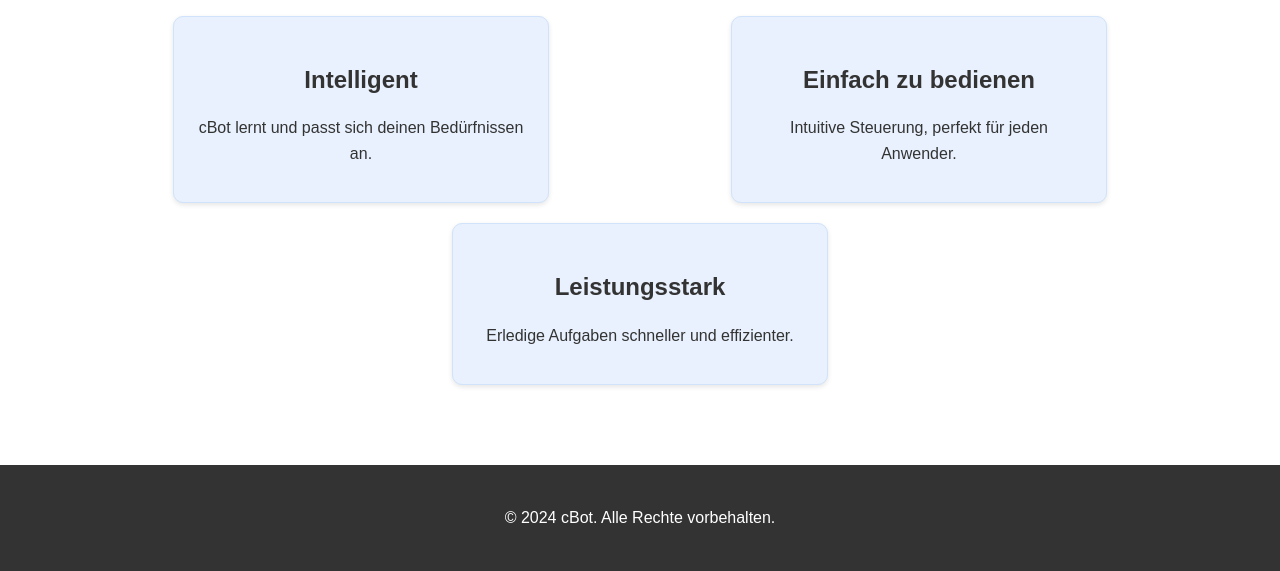
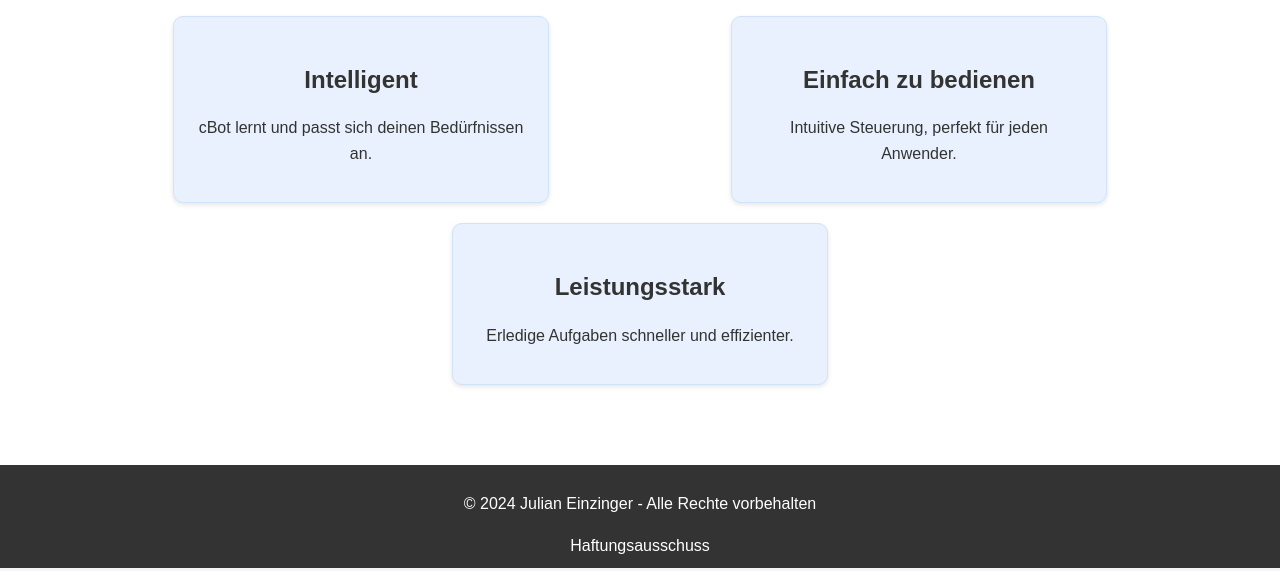
Before and after one commit to JulianEinzinger/watchmybot, a plain HTML site: page watchmybot/test.html in a window 1280 px wide. Shown: the part 530-1101 px from the top of the page. Drawn offline with nearby package versions, Linux system fonts and the light colour scheme.

Commit message:
Fixed footer not being displayed correctly

```diff
--- a/watchmybot/test.html
+++ b/watchmybot/test.html
@@ -6,6 +6,8 @@
     <title>cBot - Dein moderner Assistent</title>
     <link rel="stylesheet" href="test.css">
     <link rel="stylesheet" href="UI/header.css">
+    <link rel="stylesheet" href="UI/footer.css">
+
     <!-- Include Header -->
     <script
             src="https://code.jquery.com/jquery-3.3.1.js"
@@ -15,6 +17,7 @@
     <script>
         $(function(){
             $("#header").load("UI/header.html");
+            $("#footer").load("UI/footer.html");
         });
     </script>
 
@@ -58,11 +61,7 @@
     </div>
 </section>
 
-<footer class="footer">
-    <div class="container">
-        <p>&copy; 2024 cBot. Alle Rechte vorbehalten.</p>
-    </div>
-</footer>
+<div id="footer"></div>
 
 <script>
     document.getElementById('learn-more').addEventListener('click', function() {
```
